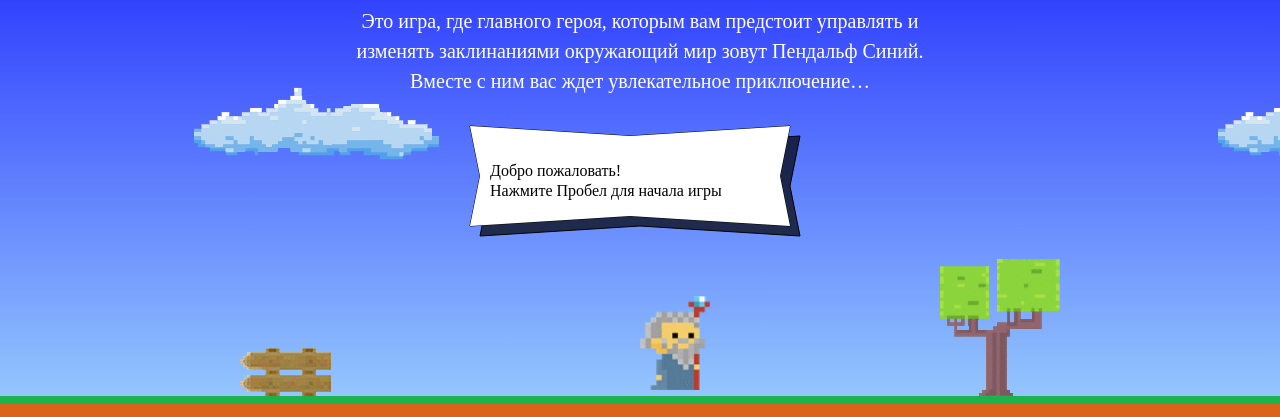
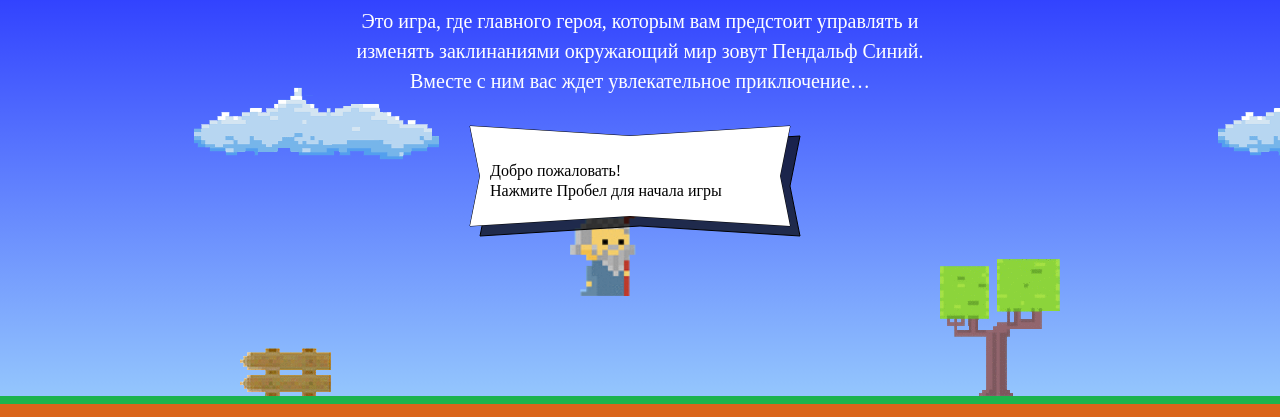
Before and after one commit to BasayOd/819795-code-and-magick-17, a website: page index.html in a window 1280 px wide. Shown: the part 203-620 px from the top of the page. Drawn offline with Linux system fonts and the light colour scheme; a web font is replaced by a local one.

Commit message:
Исправил все замечания (гетВизардХ, гетВизардУ, наставник плюс ссылка, использовал тернарный оператор в условии)

```diff
--- a/index.html
+++ b/index.html
@@ -181,25 +181,23 @@
   </div>
 </template>
 <script>'use strict';
-        var fireballSize=22;
-        var getFireballSpeed=function(left){
-          if(left==true){
-            return 5;
-          }
-            return 2;
-        };
-        var wizardSpeed=3;
-        var wizardWidth=70;
-        var getWizardHeight=function(){
-          return 1.337*wizardWidth;
-        }
-          var getWizardX = function(width){
-            return width/2;
-         }
-         var getWizardY= function(height){
-            return height/3*2;
-         }
-        </script>
+  var fireballSize = 22;
+  var getFireballSpeed = function (left) {
+    return left==true? 5 : 2;
+  };
+  var wizardSpeed = 3;
+  var wizardWidth = 70;
+
+  var getWizardHeight = function () {
+    return 1.337 * wizardWidth;
+  }
+  var getWizardX = function (width) {
+    return width / 2  - wizardWidth;
+  }
+  var getWizardY = function (height) {
+    return height/3*2 - getWizardHeight();
+  }
+</script>
 <script src="js/game.js"></script>
 
 </body>
```
Also changed, not shown: Readme.md.
